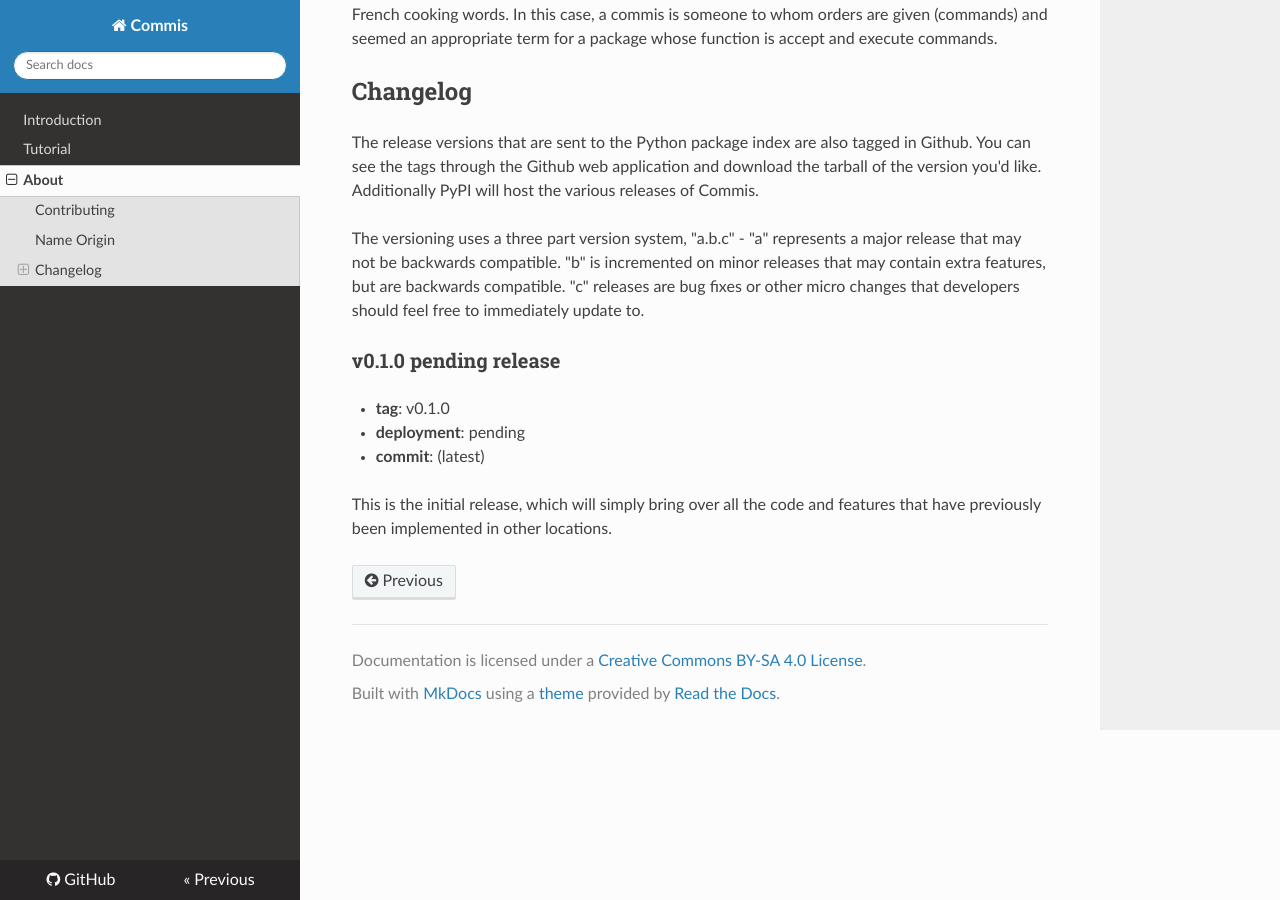
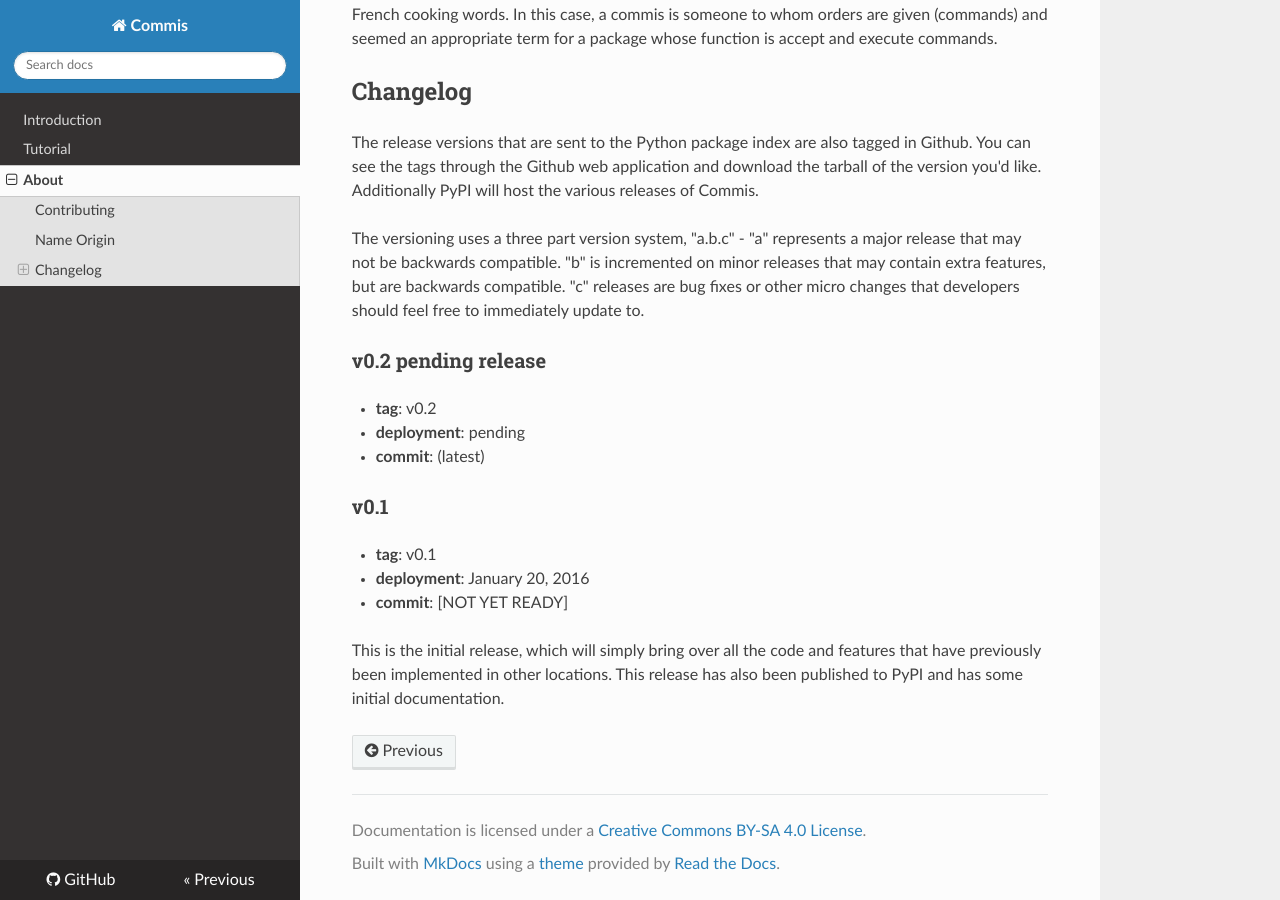
Before and after one commit to bbengfort/commis, an MkDocs documentation site: the page built from docs/about.md, in a window 1280 px wide and 900 px high, scrolled down 1546 px. Built offline with MkDocs 1.6.1, drawn with Linux system fonts in a browser that asks for light colours; nearby versions of some CDN libraries; old or Windows-style settings are respelled for this version of MkDocs.

```diff
--- a/docs/about.md
+++ b/docs/about.md
@@ -51,10 +51,16 @@ The release versions that are sent to the Python package index are also tagged i
 
 The versioning uses a three part version system, "a.b.c" - "a" represents a major release that may not be backwards compatible. "b" is incremented on minor releases that may contain extra features, but are backwards compatible. "c" releases are bug fixes or other micro changes that developers should feel free to immediately update to.
 
-### v0.1.0 pending release
+### v0.2 pending release
 
-* **tag**: v0.1.0
+* **tag**: v0.2
 * **deployment**: pending
 * **commit**: (latest)
 
-This is the initial release, which will simply bring over all the code and features that have previously been implemented in other locations.
+### v0.1
+
+* **tag**: v0.1
+* **deployment**: January 20, 2016
+* **commit**: [NOT YET READY]
+
+This is the initial release, which will simply bring over all the code and features that have previously been implemented in other locations. This release has also been published to PyPI and has some initial documentation.
```
Also changed, not shown: README.md (+9 -3 lines).
